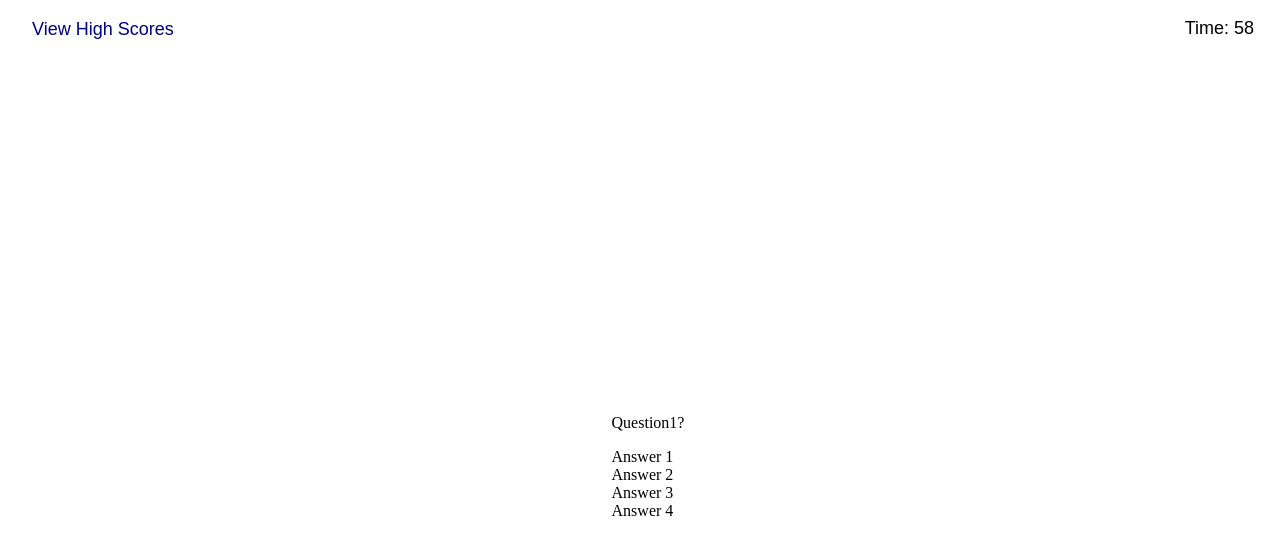
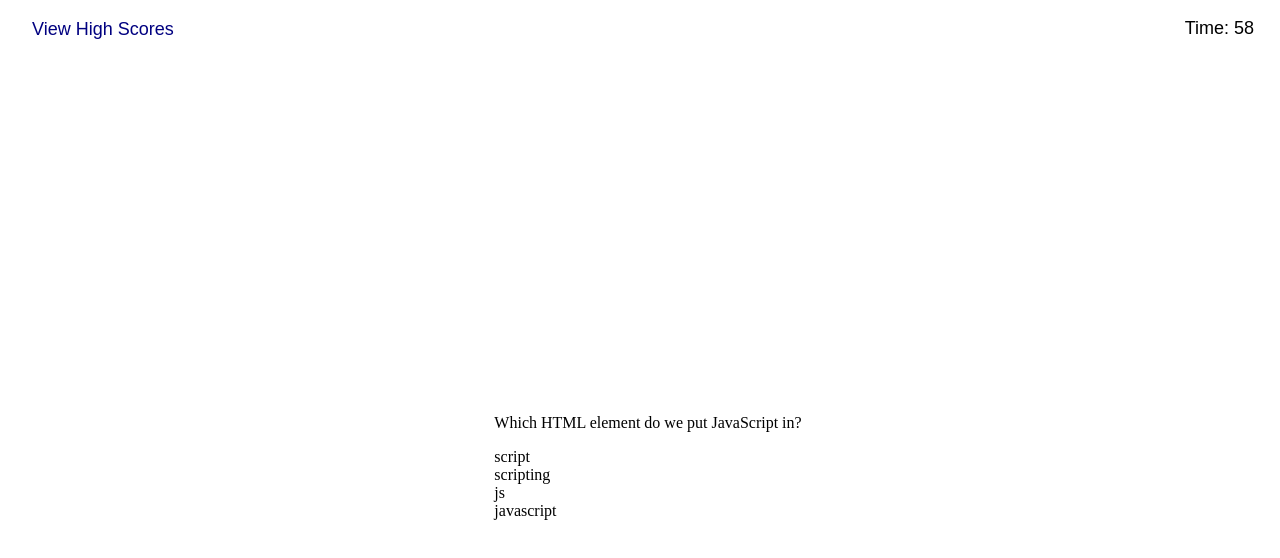
Before and after one commit to DuncanMarten/code-quiz, a plain HTML site: page index.html in a window 1280 px wide. Both pictures are taken after a click on the button "Start Quiz". Drawn offline with Linux system fonts and the light colour scheme.

Commit message:
countdown stops when last question is answered and endgame screen comes up

```diff
--- a/assets/js/script.js
+++ b/assets/js/script.js
@@ -1,63 +1,69 @@
 // Quiz question array
 var myquestions = [
     {
-        question: "Question1?",
+        question: "Which HTML element do we put JavaScript in?",
 
-        a: "Answer 1",
-        b: "Answer 2",
-        c: "Answer 3",
-        d: "Answer 4",
+        a: "script",
+        b: "scripting",
+        c: "js",
+        d: "javascript",
+
+        correctAnswer: "a"
+    },
+    {
+        question: "What is the correct syntax for referring to and external script 'x.js?''",
+
+        a: "script name='x.js'",
+        b: "script class='x.js'",
+        c: "script src='x.js'",
+        d: "script href='x.js'",
 
         correctAnswer: "c"
     },
     {
-        question: "Question2?",
+        question: "How do you write 'True' in an alert box?",
 
-        a: "Answer 1",
-        b: "Answer 2",
-        c: "Answer 3",
-        d: "Answer 4",
+        a: "msgBox('True');",
+        b: "msg('True');",
+        c: "alertbox('True');",
+        d: "alert('True');",
 
-        correctAnswer: "c"
+        correctAnswer: "d"
     },
     {
-        question: "Question3?",
+        question: "When writing an IF statement, what is the syntax you use?",
 
-        a: "Answer 1",
-        b: "Answer 2",
-        c: "Answer 3",
-        d: "Answer 4",
+        a: "if i = 2",
+        b: "if (i === 2)",
+        c: "if i === 2 then",
+        d: "if i = 2 then",
 
-        correctAnswer: "c"
-    },
-    {
-        question: "Question4?",
-
-        a: "Answer 1",
-        b: "Answer 2",
-        c: "Answer 3",
-        d: "Answer 4",
-
-        correctAnswer: "c"
+        correctAnswer: "b"
     },
 ];
 
-
+// DOM elements
 var timeLeftEl = document.querySelector("#timeleft");
 var startBtn = document.querySelector("#start-btn");
+var startContainerEl = document.querySelector("#start-container");
 var questionContainerEl = document.querySelector("#question-container");
 var questionEl = document.querySelector("#question");
 var answerButtonEl = document.querySelector("#answer-buttons");
-var highscoreBtnEl = document.querySelector("#highscore");
+var highscoreBtnEl = document.querySelector("#high-btn");
 var aEl = document.querySelector("#A");
 var bEl = document.querySelector("#B");
 var cEl = document.querySelector("#C");
 var dEl = document.querySelector("#D");
+var statusEL = document.querySelector("#status");
+var highscoreEl = document.querySelector("#highscores-container");
 
 var timeLeft = 60;
+var myInterval;
+var highscores = [];
+
 // Timer
 var countdown = function() {
-    var myInterval = setInterval(function() {
+    myInterval = setInterval(function() {
         if (timeLeft > 0) {
             timeLeft--;
             timeLeftEl.textContent = "Time: " + timeLeft;
@@ -69,83 +75,79 @@ var countdown = function() {
     }, 1000);
 };
 
-// var selectAnswer = function(event) {
-//     var selectedButton = event.target;
-//     var answerOut = selectedButton.id;
-//     console.log(answerOut);
-// }
-
-// // Starts the quiz
-// var startQuiz = function() {
-//     countdown();
-//     startBtn.classList.add("hide");
-//     quiz();
-// }
-
-// var quiz = function() {
-//     //debugger;
-//     questionContainerEl.classList.remove("hide");
-//     for (i = 0; i < myquestions.length; i++) {
-//         questionEl.textContent = myquestions[i].question;
-
-//         answerButtonEl.innerHTML =
-//         "<button class='btn' id='a'>" + myquestions[i].answers.a + "</button>" +
-//         "<button class='btn' id='b'>" + myquestions[i].answers.b + "</button>" +
-//         "<button class='btn' id='c'>" + myquestions[i].answers.c + "</button>" +
-//         "<button class='btn' id='d'>" + myquestions[i].answers.d + "</button>";
-
-//         if (selectAnswer(event) === myquestions[i].correctAnswer){
-//            i++;
-//         }
-//         answerButtonEl.addEventListener("click", selectAnswer);
-//     }
-// }
-
-
-
-
-
-
-
-
+// Variables for render question input
 var lastQuest = myquestions.length - 1;
 var runningQuest = 0;
 
+// Creates the question for the quiz
 var renderQuest = function() {
-    var q = myquestions[0];
+    var q = myquestions[runningQuest];
 
     questionEl.innerHTML = "<p>" + q.question + "</p>";
     aEl.innerHTML = q.a;
     bEl.innerHTML = q.b;
     cEl.innerHTML = q.c;
     dEl.innerHTML = q.d;
+    statusEL.innerHTML = "";
 }
 
+// Starts the quiz
 var startQuiz = function() {
-    startBtn.setAttribute("style", "display: none;");
+    startContainerEl.setAttribute("style", "display: none;");
     renderQuest();
     questionContainerEl.setAttribute("style", "display: block;");
     countdown();
 }
 
+// Answer selected from the choices
 var selectAns = function(event) {
     var selected = event.target;
     var answer = selected.id.toLowerCase();
     return answer;
 }
 
-
+// Check to see if answer selected is correct
 var checkAnswer = function() {
-    console.log(selectAns(event));
-    if (selectAns(event) === myquestions[runningQuest].correctAnswer) {
+    if (selectAns(event) === myquestions[runningQuest].correctAnswer && runningQuest < lastQuest) {
         runningQuest++;
-        console.log(runningQuest);
         renderQuest();
+    }
+    else if (selectAns(event) === myquestions[runningQuest].correctAnswer && runningQuest === lastQuest) {
+        clearInterval(myInterval);
+        createHigh();
     }
     else{
         timeLeft = timeLeft - 10;
+        statusEL.innerHTML = "<p class='incorrect'> Incorrect </p>"
     }
+}
+
+// Create a highscore
+var createHigh = function(highscore) {
+    highscoreEl.setAttribute("style", "display: block;")
+    questionContainerEl.setAttribute("style", "display: none;");
+    var yourScore = timeLeft;
+    highscoreEl.innerHTML = "<h2>All Done!</h2><p>Your final score is " + yourScore + ".</p><p>Please in your initials: <input name='initials'></input><button id='submit'>Submit</button></p>";
+    var initialsInput = document.querySelector("input[name='initials']").value;
+    var highscore = {
+        initials: initialsInput,
+        score: yourScore
+    };
+    highscores.push(highscore);
+    var submitBtn = document.querySelector("#submit");
+    submitBtn.addEventListener("click", setHigh);
+}
+
+
+var setHigh = function(){
+    localStorage.setItem("HighScores", JSON.stringify(highscores));
+}
+
+// View highscores
+var viewHigh = function(){
+
 }
 
 startBtn.addEventListener("click", startQuiz);
 questionContainerEl.addEventListener("click", selectAns);
+highscoreBtnEl.addEventListener("click", viewHigh);
--- a/index.html
+++ b/index.html
@@ -8,7 +8,7 @@
 </head>
 <body>
     <header>
-        <button class="highscore" id="highscore">View High Scores</button>
+        <button class="highscore" id="high-btn">View High Scores</button>
         <div class="timeleft" id="timeleft"></div>
     </header>
     <div class="container">
@@ -19,10 +19,15 @@
                 <div class="choice" id="B" onclick="checkAnswer('B')"></div>
                 <div class="choice" id="C" onclick="checkAnswer('C')"></div>
                 <div class="choice" id="D" onclick="checkAnswer('D')"></div>
+            <div id="status" class="status"></div>
         </div>
-        <div class="controls" style="display: block;">
+        <div class="controls" id="start-container" style="display: block;">
+            <h1>Coding Quiz</h1>
+            <p>Try to answer the following questions correctly within the time limit. </br>
+            Keep in mind that incorrect answers result in a 10 second/score penalty.</p>
             <button id="start-btn" class="start-btn btn">Start Quiz</button>
         </div>
+        <div class="highscores" id="highscores-container" style="display: none;"></div>
     </div>
 
 
```
